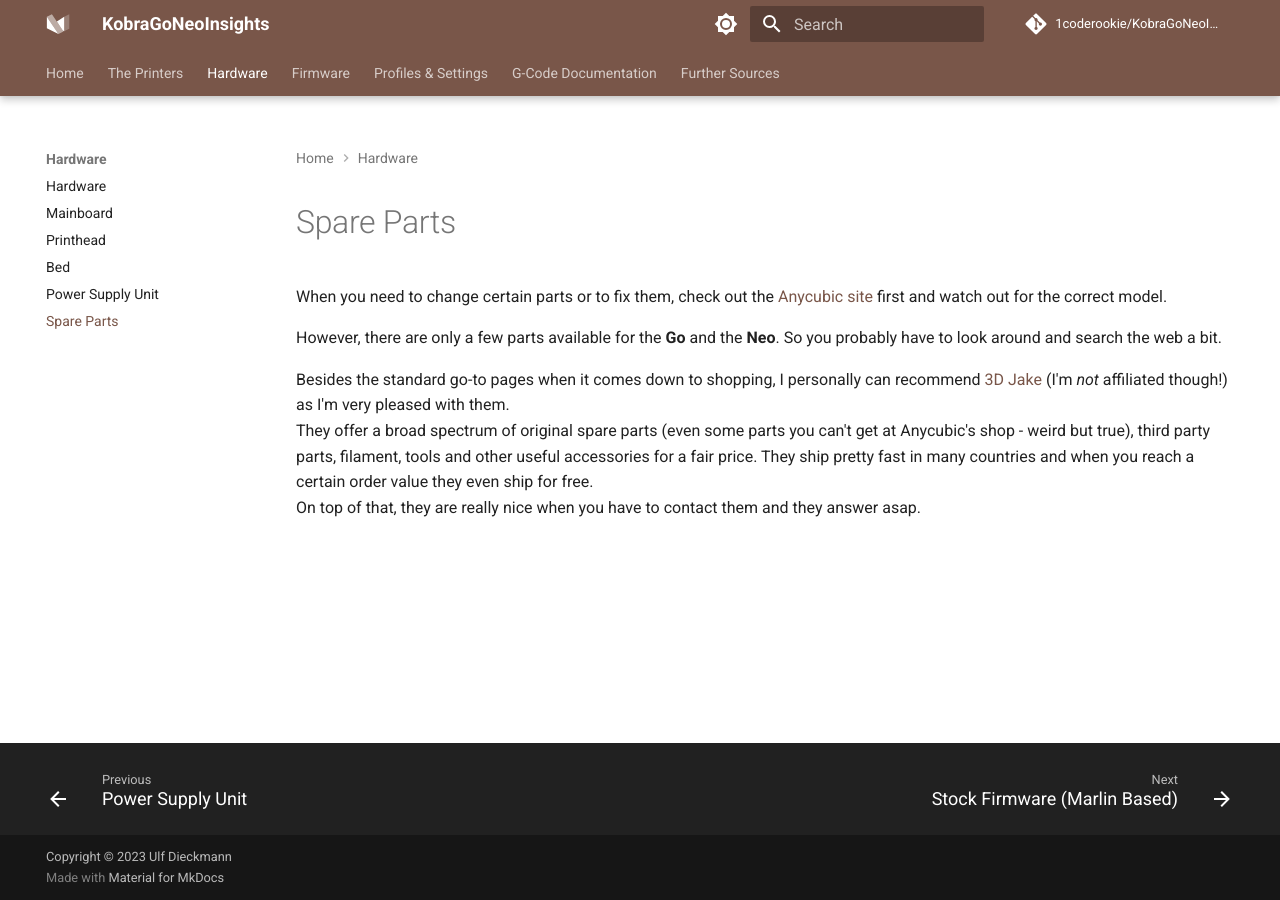
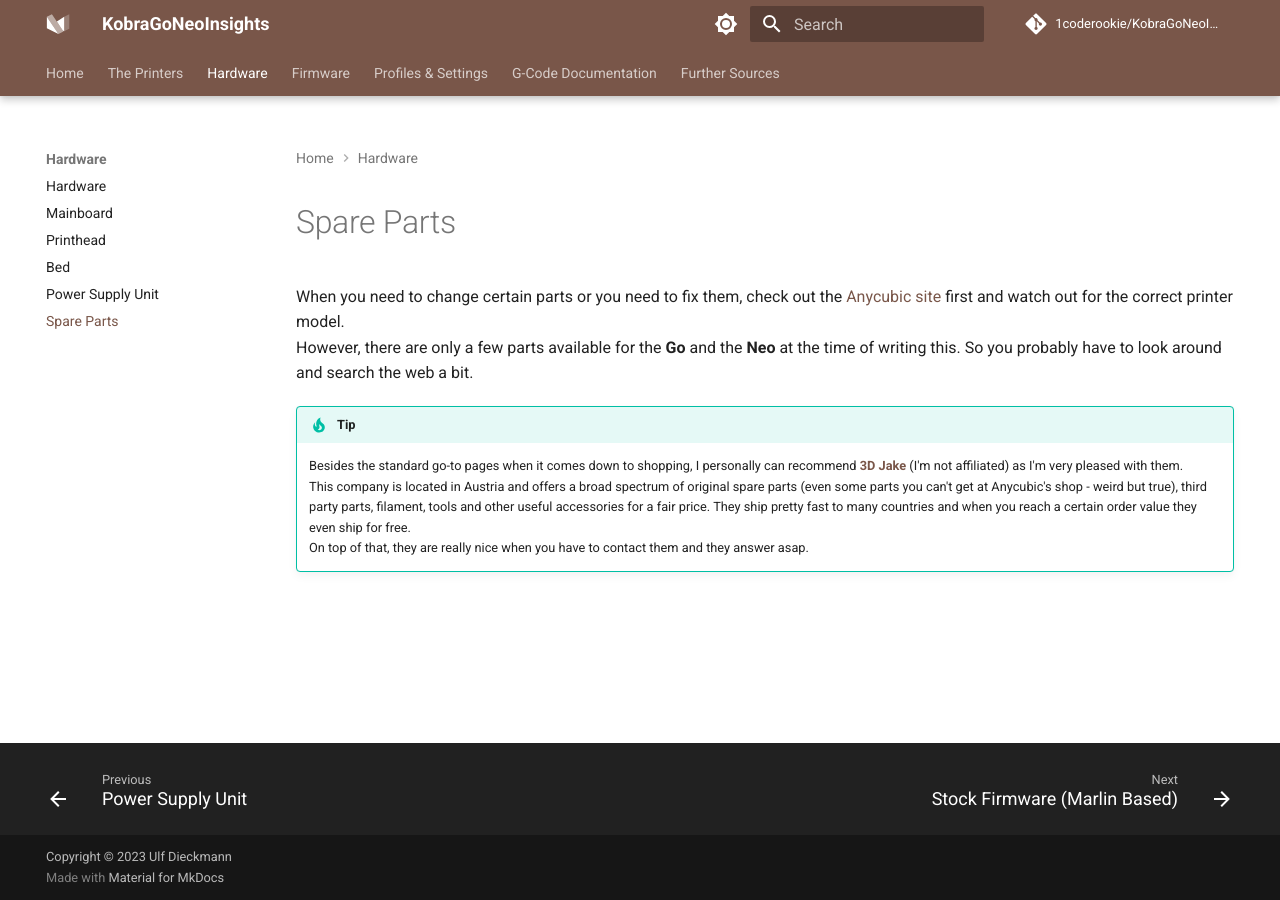
Before and after one commit to 1coderookie/KobraGoNeoInsights, an MkDocs documentation site: the page built from docs/hardware/spare_parts.md, in a window 1280 px wide. Built offline with MkDocs 1.6.1 and Material for MkDocs 9.7.7, drawn with Linux system fonts in a browser that asks for light colours; comment, search, counter and statistics services are not loaded.

Commit message:
Update spare_parts.md

```diff
--- a/docs/hardware/spare_parts.md
+++ b/docs/hardware/spare_parts.md
@@ -1,10 +1,9 @@
 <link rel=”manifest” href=”docs/manifest.webmanifest”>
 
 # Spare Parts
-When you need to change certain parts or to fix them, check out the [Anycubic site](https://www.anycubic.com/collections/for-kobra-series) first and watch out for the correct model.
+When you need to change certain parts or you need to fix them, check out the [Anycubic site](https://www.anycubic.com/collections/for-kobra-series) first and watch out for the correct printer model.
+However, there are only a few parts available for the **Go** and the **Neo** at the time of writing this. So you probably have to look around and search the web a bit.
 
-However, there are only a few parts available for the **Go** and the **Neo**. So you probably have to look around and search the web a bit.
+!!! tip
 
-Besides the standard go-to pages when it comes down to shopping, I personally can recommend [3D Jake](https://www.3djake.com) (I'm *not* affiliated though!) as I'm very pleased with them.
-They offer a broad spectrum of original spare parts (even some parts you can't get at Anycubic's shop - weird but true), third party parts, filament, tools and other useful accessories for a fair price. They ship pretty fast in many countries and when you reach a certain order value they even ship for free.
-On top of that, they are really nice when you have to contact them and they answer asap.
+    Besides the standard go-to pages when it comes down to shopping, I personally can recommend **[3D Jake](https://www.3djake.com)** (I'm not affiliated) as I'm very pleased with them. <br> This company is located in Austria and offers a broad spectrum of original spare parts (even some parts you can't get at Anycubic's shop - weird but true), third party parts, filament, tools and other useful accessories for a fair price. They ship pretty fast to many countries and when you reach a certain order value they even ship for free. <br> On top of that, they are really nice when you have to contact them and they answer asap.
```
